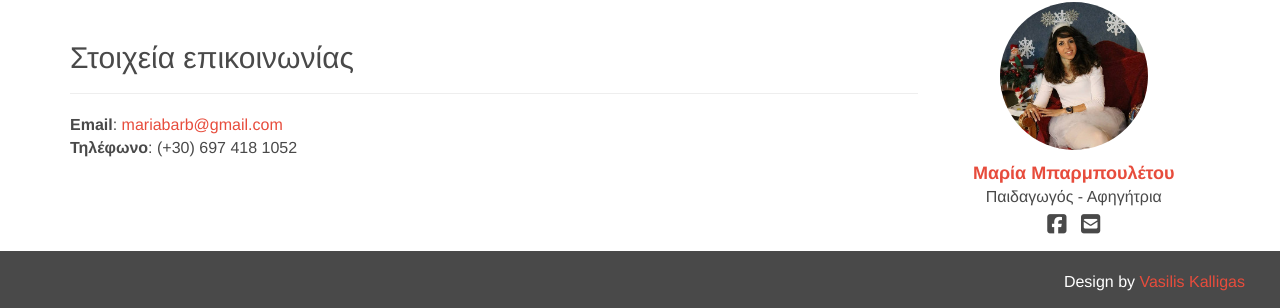
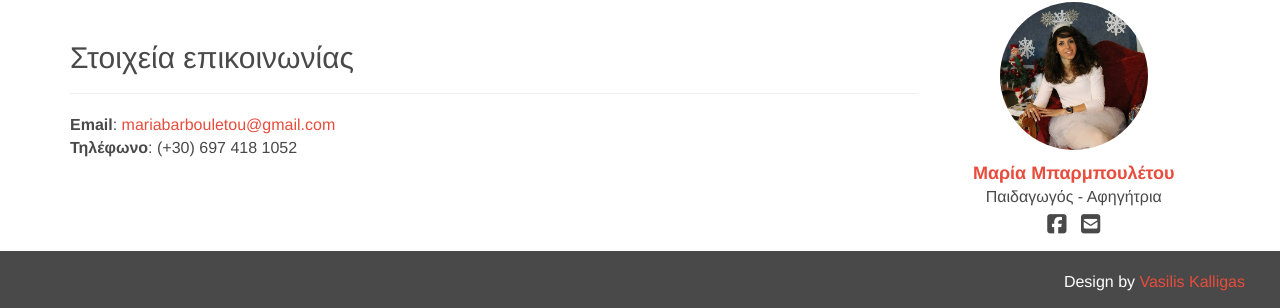
Before and after one commit to mariabarb/mariabarb.github.io, a Jekyll site: the page built from contact.html, in a window 1280 px wide. Shown: the part 586-894 px from the top of the page. Built offline with Jekyll 4.4.1, drawn with Linux system fonts in a browser that asks for light colours; nearby versions of some CDN libraries.

Commit message:
Change email account.

```diff
--- a/_config.yml
+++ b/_config.yml
@@ -11,5 +11,5 @@ social:
 
 personal_info:
   residence: Μελιγού, Αρκαδία
-  email: mariabarb@gmail.com
+  email: mariabarbouletou@gmail.com
   mobile: (+30) 697 418 1052
```
